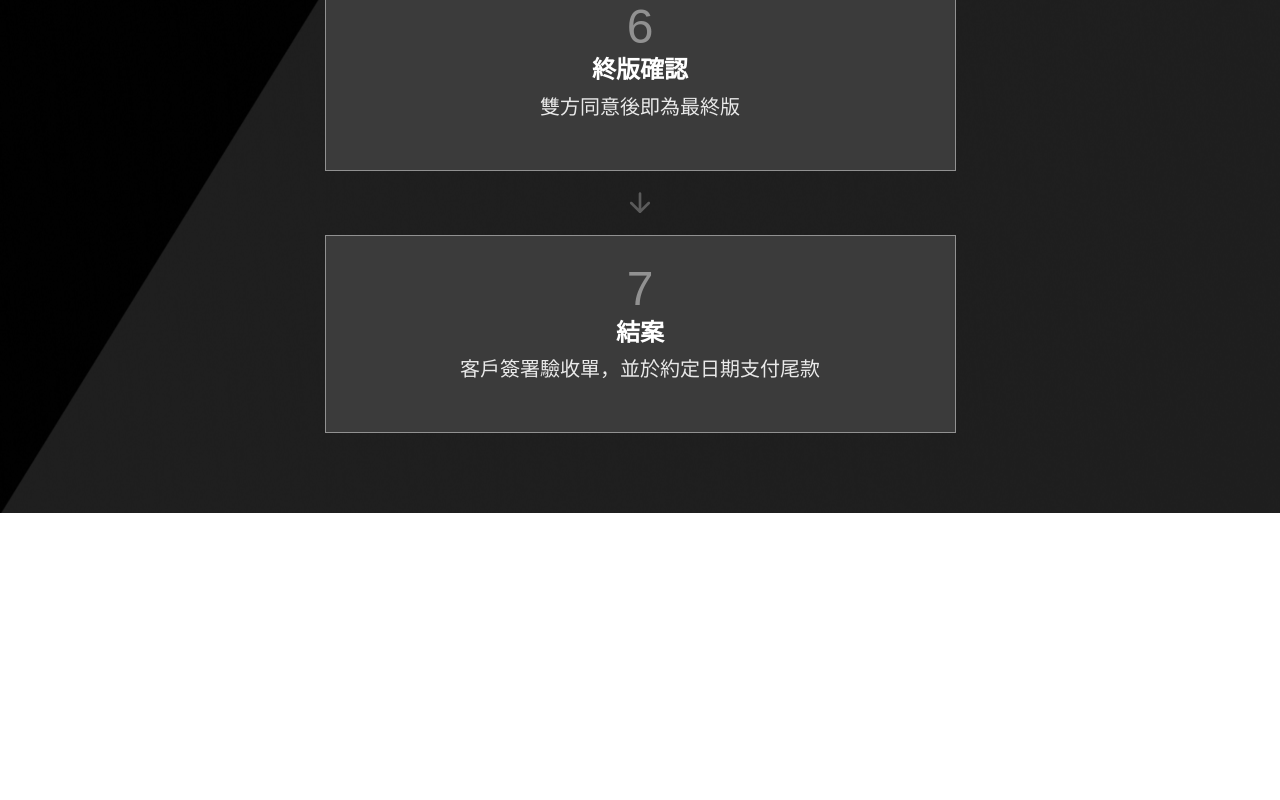
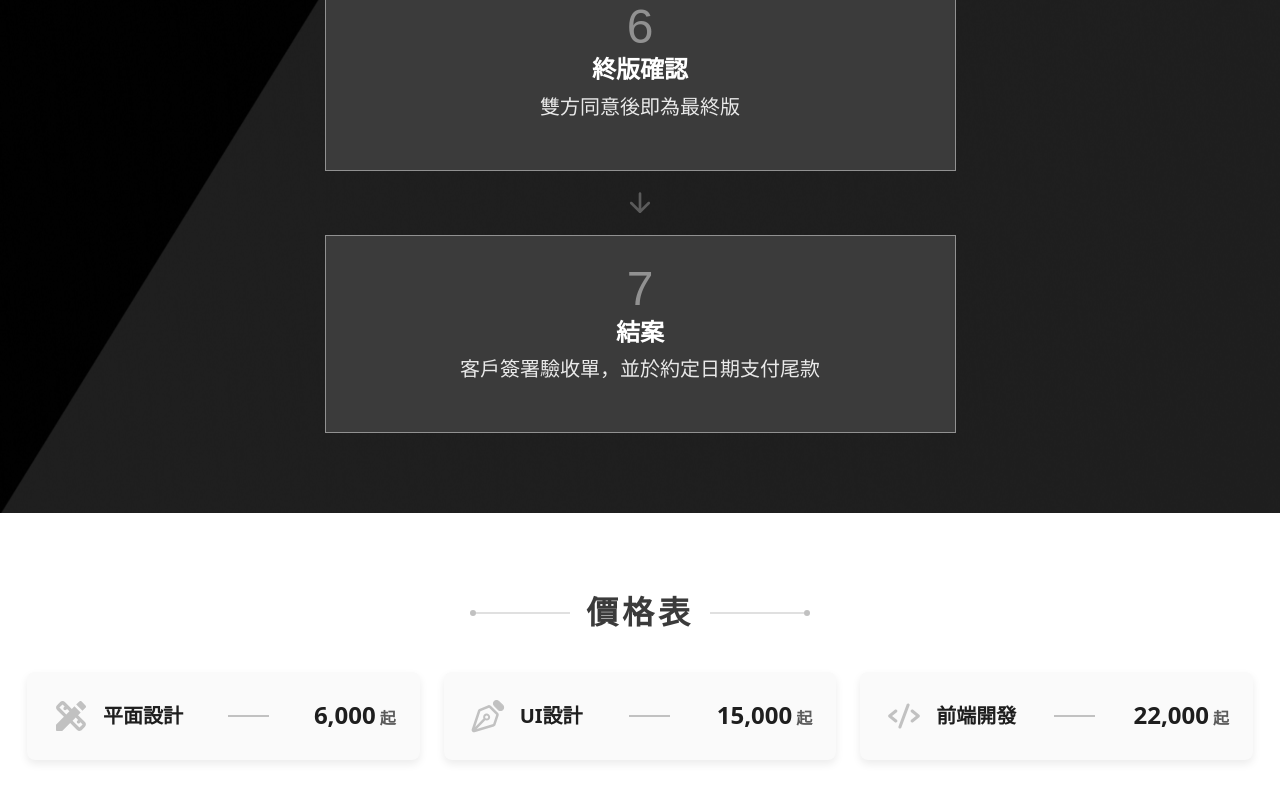
Before and after one commit to Lin4611/noelwebsite, a React (Vite) app: page / in a window 1280 px wide. Shown: the part 2217-3017 px from the top of the page. Before the commit the page ends 2730 px from the top, so only its background shows below. Built offline with nearby package versions, Linux system fonts and the light colour scheme; a web font is replaced by a local one.

Commit message:
feat: complete price list and RWD

```diff
--- a/src/pages/ServicesPage.jsx
+++ b/src/pages/ServicesPage.jsx
@@ -4,6 +4,9 @@ import ui_icon from "../assets/imgs/icon/service-item-ui.svg";
 import html_css_icon from "../assets/imgs/icon/service-item-html&css.svg";
 import front_end_icon from "../assets/imgs/icon/service-item-front-end.svg";
 import arrow_down_icon from "../assets/imgs/icon/arrow-downward.svg";
+import price_visual_icon from "../assets/imgs/icon/price-item-visual.svg";
+import pirce_ui_icon from "../assets/imgs/icon/price-item-ui.svg";
+import price_frontend_icon from "../assets/imgs/icon/price-item-front-end.svg";
 const servicesArray = [
   { id: 1, title: "平面設計", iconUrl: visual_design_icon },
   { id: 2, title: "UI 設計", iconUrl: ui_icon },
@@ -37,8 +40,14 @@ const processArray = [
   { id: 6, title: "終版確認", content: "雙方同意後即為最終版" },
   { id: 7, title: "結案", content: "客戶簽署驗收單，並於約定日期支付尾款" },
 ];
+const priceArray = [
+  { id: 1, iconUrl: price_visual_icon, title: "平面設計", price: "6,000" },
+  { id: 2, iconUrl: pirce_ui_icon, title: "UI設計", price: "15,000" },
+  { id: 3, iconUrl: price_frontend_icon, title: "前端開發", price: "22,000" },
+];
 const services_bg = "bg-[url('../assets/imgs/service-bg/service-item-bg.png')]";
-const process_bg = "bg-[url('../assets/imgs/service-bg/process-bg.png')] bg-[length:100%_100%]";
+const process_bg =
+  "bg-[url('../assets/imgs/service-bg/process-bg.png')] bg-[length:100%_100%]";
 const ServicesPage = () => {
   return (
     <>
@@ -91,6 +100,31 @@ const ServicesPage = () => {
             ))}
           </div>
         </section>
+        <section className="w-full flex flex-col gap-10 py-20 items-center justify-center">
+          <SectionTitle title={"價格表"} />
+          <div className="w-full grid grid-cols-1 gap-6 place-items-center px-[27px] lg:grid-cols-2 lg:max-w-[1296px] xl:grid-cols-3">
+            {priceArray.map((priceItem) => (
+              <div
+                key={priceItem.id}
+                className="w-full py-6 px-6 flex justify-between items-center bg-Primary-100 shadow-[0_4px_8px_rgba(0,0,0,0.08)] rounded-lg max-w-[416px]"
+              >
+                <div className="flex items-center gap-3">
+                  <img
+                    src={priceItem.iconUrl}
+                    alt={priceItem.title}
+                    className="w-10 h-10"
+                  />
+                  <h3 className="h5 text-Primary-800">{priceItem.title}</h3>
+                </div>
+                <div className="max-w-[41px] w-full border border-Primary-400"></div>
+                <div className="flex items-baseline gap-1">
+                  <h3 className="h4-bold text-Primary-800">{priceItem.price}</h3>
+                  <p className="fs-6 text-Primary-600">起</p>
+                </div>
+              </div>
+            ))}
+          </div>
+        </section>
       </main>
     </>
   );
```
